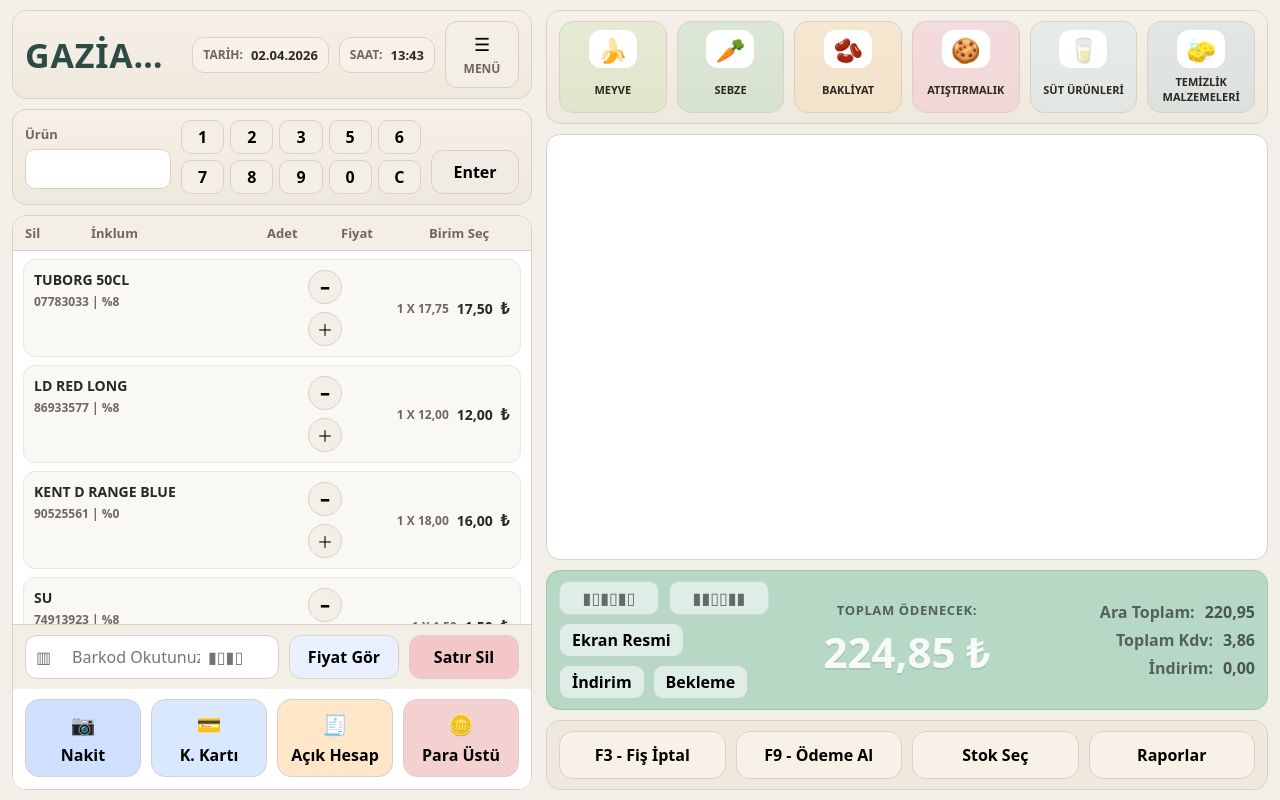
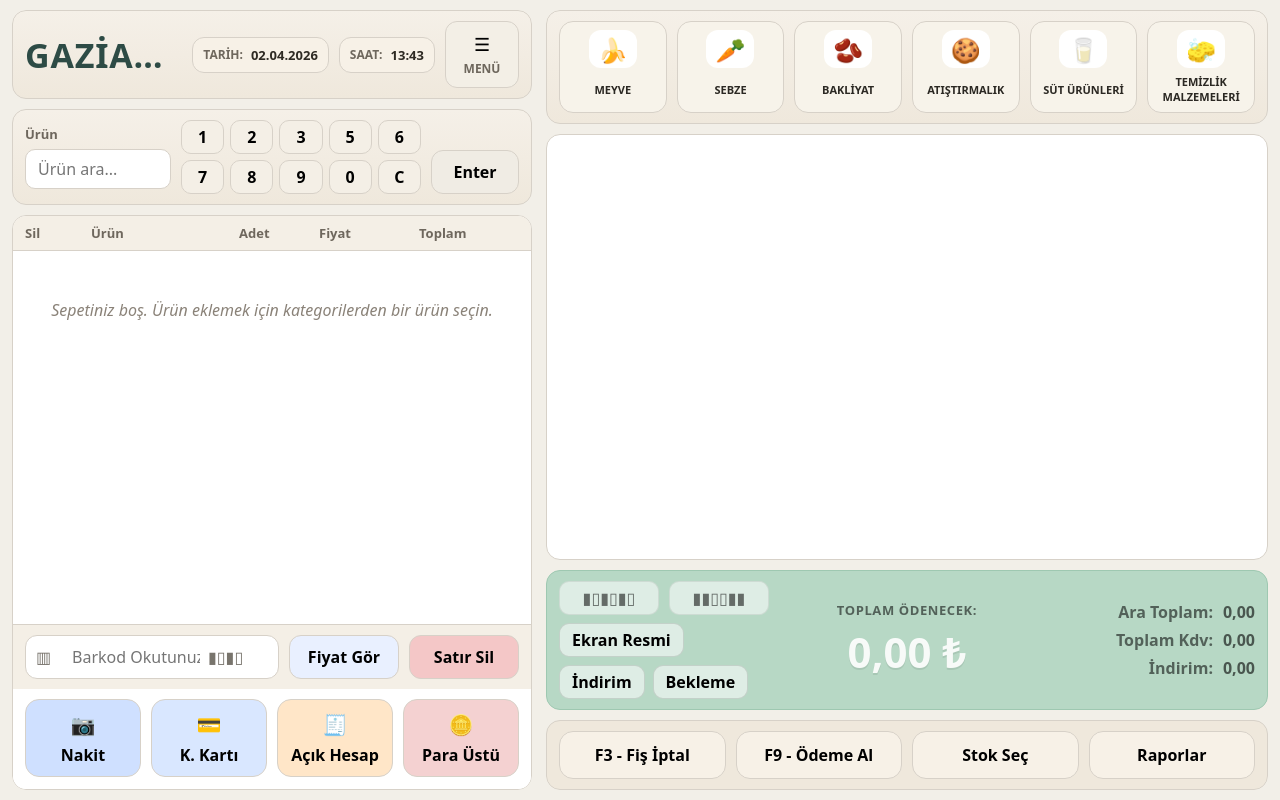
Before and after one commit to EsraKeskin42/market-sistem, a React (Vite) app: page / in a window 1280 px wide. Built offline with nearby package versions, Linux system fonts and the light colour scheme.

Commit message:
Add delete button styles and update cart layout in App component

```diff
--- a/src/App.css
+++ b/src/App.css
@@ -650,3 +650,33 @@ body,
   text-overflow: ellipsis;
   white-space: nowrap;
 }
+
+
+
+
+/* Sil butonu için */
+.deleteBtn {
+  width: 34px;
+  height: 34px;
+  border-radius: 999px;
+  background: #f8d7da;
+  color: #c82333;
+  font-size: 20px;
+  font-weight: 900;
+  border: 1px solid #f5c6cb;
+  cursor: pointer;
+}
+
+.deleteBtn:hover {
+  background: #f5c6cb;
+}
+
+/* cartCols güncellemesi (grid-template-columns) */
+.cartCols {
+  display: grid;
+  grid-template-columns: 56px 1fr 70px 90px 100px;   /* Sil | Ürün | Adet | Fiyat | Toplam */
+  gap: 10px;
+  font-size: 13px;
+  color: var(--muted, #8a8278);
+  font-weight: 700;
+}
--- a/src/App.tsx
+++ b/src/App.tsx
@@ -1,5 +1,13 @@
 import { useEffect, useMemo, useState } from 'react'
 import './App.css'
+
+interface CartItem {
+  name: string
+  price: string
+  numericPrice: number
+  qty: number
+  art: string
+}
 
 function App() {
   const win = globalThis as any
@@ -10,39 +18,36 @@ function App() {
       typeof window !== 'undefined' ? window.localStorage.getItem('market_city') : null
     return cityFromElectron || cityFromStorage || 'GAZİANTEP'
   })
+
   const [activeCategoryId, setActiveCategoryId] = useState<string | null>(null)
   const [now, setNow] = useState(() => new Date())
+  const [cart, setCart] = useState<CartItem[]>([])
 
+  // Saat güncellemesi
   useEffect(() => {
     const t = setInterval(() => setNow(new Date()), 1000)
     return () => clearInterval(t)
   }, [])
 
-  // Şehir bilgisi Electron'dan geliyorsa kalıcı olsun.
+  // Electron'dan şehir gelirse kaydet
   useEffect(() => {
     if (!cityFromElectron) return
     try {
       window.localStorage.setItem('market_city', cityFromElectron)
-    } catch {
-      // localStorage kapalıysa umursamıyoruz.
-    }
+    } catch {}
   }, [cityFromElectron])
 
-  const categories = useMemo(
-    () => [
+  const categories = useMemo(() => [
     { id: 'meyve', label: 'MEYVE', icon: '🍌' },
     { id: 'sebze', label: 'SEBZE', icon: '🥕' },
     { id: 'bakliyat', label: 'BAKLİYAT', icon: '🫘' },
     { id: 'atis', label: 'ATIŞTIRMALIK', icon: '🍪' },
     { id: 'sut', label: 'SÜT ÜRÜNLERİ', icon: '🥛' },
     { id: 'temizlik', label: 'TEMİZLİK\nMALZEMELERİ', icon: '🧽' },
-    ],
-    [],
-  )
+  ], [])
 
-  const productsByCategory = useMemo(() => {
-    // Gerçek ürün verisi gelince burayı API/DB ile değiştireceğiz.
-    return {
+  // ====================== ÜRÜN VERİLERİ ======================
+  const productsByCategory = useMemo(() => ({
     meyve: [
       { name: 'MUZ', price: '25,00 TL', art: '🍌' },
       { name: 'ELMA (kg)', price: '20,00 TL', art: '🍎' },
@@ -52,7 +57,6 @@ function App() {
       { name: 'LİMON', price: '18,00 TL', art: '🍋' },
     ],
     sebze: [
-
       { name: 'DOMATES (kg)', price: '25,00 TL', art: '🍅' },
       { name: 'SALATALIK (kg)', price: '20,00 TL', art: '🥒' },
       { name: 'BİBER (kg)', price: '30,00 TL', art: '🫑' },
@@ -110,29 +114,95 @@ function App() {
       { name: 'KAĞIT HAVLU (6\'lı)', price: '85,00 TL', art: '🧻' },
       { name: 'TUVALET KAĞIDI (16\'lı)', price: '140,00 TL', art: '🧻' }
     ],
-    } as Record<string, Array<{ name: string; price: string; art: string }>>
-  }, [])
+  } as Record<string, Array<{ name: string; price: string; art: string }>>), [])
 
   const activeProducts = useMemo(() => {
     if (!activeCategoryId) return []
     return productsByCategory[activeCategoryId] ?? []
   }, [activeCategoryId, productsByCategory])
 
+  // Fiyatı sayıya çevirme
+  const parsePrice = (priceStr: string): number => {
+    return parseFloat(priceStr.replace(',', '.').replace(' TL', ''))
+  }
+
+  // Sepete ürün ekleme
+  const addToCart = (product: { name: string; price: string; art: string }) => {
+    const numericPrice = parsePrice(product.price)
+
+    setCart(prev => {
+      const existingIndex = prev.findIndex(item => item.name === product.name)
+
+      if (existingIndex !== -1) {
+        // Aynı ürün varsa adet artır
+        const updated = [...prev]
+        updated[existingIndex] = {
+          ...updated[existingIndex],
+          qty: updated[existingIndex].qty + 1
+        }
+        return updated
+      } else {
+        // Yeni ürün ekle
+        return [
+          ...prev,
+          { name: product.name, price: product.price, numericPrice, qty: 1, art: product.art }
+        ]
+      }
+    })
+  }
+
+  // Sepetten ürün tamamen silme
+  const removeFromCart = (index: number) => {
+    setCart(prev => prev.filter((_, i) => i !== index))
+  }
+
+  // Adet değiştirme (artırma / azaltma)
+  const changeQuantity = (index: number, delta: number) => {
+    setCart(prev => {
+      const newCart = [...prev]
+      const currentQty = newCart[index].qty
+      const newQty = currentQty + delta
+
+      if (newQty < 1) {
+        return newCart.filter((_, i) => i !== index)
+      }
+
+      newCart[index] = {
+        ...newCart[index],
+        qty: newQty
+      }
+
+      return newCart
+    })
+  }
+
+  // Toplamları hesaplama
+  const totals = useMemo(() => {
+    const subtotal = cart.reduce((sum, item) => sum + item.numericPrice * item.qty, 0)
+    const tax = subtotal * 0.08 // %8 KDV
+    const discount = 0
+    const total = subtotal + tax - discount
+
+    return {
+      subtotal: subtotal.toFixed(2).replace('.', ','),
+      tax: tax.toFixed(2).replace('.', ','),
+      discount: discount.toFixed(2).replace('.', ','),
+      total: total.toFixed(2).replace('.', ',')
+    }
+  }, [cart])
+
   return (
     <div className="pos">
       <div className="posGrid">
         <aside className="left">
+          {/* Brand Row */}
           <div className="brandRow">
             <div className="brand">{storeName}</div>
             <div className="dt">
               <div className="pill">
                 <div className="pillLabel">TARİH:</div>
                 <div className="pillValue">
-                  {now.toLocaleDateString('tr-TR', {
-                    day: '2-digit',
-                    month: '2-digit',
-                    year: 'numeric',
-                  })}
+                  {now.toLocaleDateString('tr-TR', { day: '2-digit', month: '2-digit', year: 'numeric' })}
                 </div>
               </div>
               <div className="pill">
@@ -148,10 +218,11 @@ function App() {
             </button>
           </div>
 
+          {/* Search Row */}
           <div className="searchRow">
             <label className="field">
               <div className="fieldLabel">Ürün</div>
-              <input className="fieldInput" placeholder="" />
+              <input className="fieldInput" placeholder="Ürün ara..." />
             </label>
             <div className="keypad">
               <button type="button">1</button>
@@ -168,44 +239,70 @@ function App() {
             <button className="enterBtn" type="button">Enter</button>
           </div>
 
+          {/* ====================== SEPET ====================== */}
           <div className="cart">
             <div className="cartHead">
               <div className="cartCols">
                 <span>Sil</span>
-                <span>İnklum</span>
+                <span>Ürün</span>
                 <span>Adet</span>
                 <span>Fiyat</span>
-                <span>Birim Seç</span>
+                <span>Toplam</span>
               </div>
             </div>
 
             <div className="cartRows">
-              {[
-                { name: 'TUBORG 50CL', code: '07783033', tax: '%8', qty: '1', price: '17,75', total: '17,50' },
-                { name: 'LD RED LONG', code: '86933577', tax: '%8', qty: '1', price: '12,00', total: '12,00' },
-                { name: 'KENT D RANGE BLUE', code: '90525561', tax: '%0', qty: '1', price: '18,00', total: '16,00' },
-                { name: 'SU', code: '74913923', tax: '%8', qty: '1', price: '1,50', total: '1,50' },
-                { name: 'SİGARA', code: '35148333', tax: '%18', qty: '1', price: '15,60', total: '15,60' },
-                { name: 'OLMECA BLANCO 70CL', code: '00000000', tax: '%0', qty: '1', price: '20,00', total: '20,00' },
-              ].map((r) => (
-                <div className="cartRow" key={r.name}>
+              {cart.length === 0 ? (
+                <div style={{ padding: '40px 20px', textAlign: 'center', color: '#8a8278', fontStyle: 'italic' }}>
+                  Sepetiniz boş. Ürün eklemek için kategorilerden bir ürün seçin.
+                </div>
+              ) : (
+                cart.map((item, index) => {
+                  const lineTotal = (item.numericPrice * item.qty).toFixed(2).replace('.', ',')
+
+                  return (
+                    <div className="cartRow" key={index}>
+                      <button
+                        className="mini deleteBtn"
+                        type="button"
+                        onClick={() => removeFromCart(index)}
+                      >
+                        ×
+                      </button>
+
                       <div className="cartName">
-                    <div className="n">{r.name}</div>
+                        <div className="n">{item.name}</div>
                         <div className="m">
-                      <span>{r.code}</span> | <span>{r.tax}</span>
+                          <span>{item.art}</span>
                         </div>
                       </div>
+
                       <div className="cartControls">
-                    <button className="mini" type="button">−</button>
-                    <button className="mini" type="button">＋</button>
+                        <button
+                          className="mini"
+                          type="button"
+                          onClick={() => changeQuantity(index, -1)}
+                        >
+                          −
+                        </button>
+                        <button
+                          className="mini"
+                          type="button"
+                          onClick={() => changeQuantity(index, 1)}
+                        >
+                          ＋
+                        </button>
                       </div>
+
                       <div className="cartCalc">
-                    <div className="calc">{r.qty} X {r.price}</div>
-                    <div className="sum">{r.total}</div>
+                        <div className="calc">{item.qty} × {item.price}</div>
+                        <div className="sum">{lineTotal}</div>
                         <div className="try" aria-hidden="true">₺</div>
                       </div>
                     </div>
-              ))}
+                  )
+                })
+              )}
             </div>
 
             <div className="barcodeRow">
@@ -248,12 +345,9 @@ function App() {
                   className={`cat ${active ? 'active' : ''}`}
                   type="button"
                   key={c.id}
-                  data-cat-id={c.id}
                   onClick={() => setActiveCategoryId(c.id)}
                 >
-                  <div className="catIco" aria-hidden="true">
-                    {c.icon}
-                  </div>
+                  <div className="catIco" aria-hidden="true">{c.icon}</div>
                   <div className="catLbl">{c.label}</div>
                 </button>
               )
@@ -262,8 +356,13 @@ function App() {
 
           <div className="productsWrap">
             <div className="products">
-              {activeProducts.map((p) => (
-                <button className="prod" type="button" key={p.name}>
+              {activeProducts.map((p, idx) => (
+                <button
+                  className="prod"
+                  type="button"
+                  key={idx}
+                  onClick={() => addToCart(p)}
+                >
                   <div className="prodImg" aria-hidden="true">{p.art}</div>
                   <div className="prodName">{p.name}</div>
                   <div className="prodPrice">{p.price}</div>
@@ -284,15 +383,17 @@ function App() {
                 <button className="miniAction" type="button">Bekleme</button>
               </div>
             </div>
+
             <div className="totalMid">
               <div className="totalTitle">TOPLAM ÖDENECEK:</div>
-              <div className="totalValue">224,85 ₺</div>
+              <div className="totalValue">{totals.total} ₺</div>
             </div>
+
             <div className="totalRight">
               <div className="totals">
-                <div><span>Ara Toplam:</span><b>220,95</b></div>
-                <div><span>Toplam Kdv:</span><b>3,86</b></div>
-                <div><span>İndirim:</span><b>0,00</b></div>
+                <div><span>Ara Toplam:</span><b>{totals.subtotal}</b></div>
+                <div><span>Toplam Kdv:</span><b>{totals.tax}</b></div>
+                <div><span>İndirim:</span><b>{totals.discount}</b></div>
               </div>
             </div>
           </div>
```
Lines whose indentation alone changed are shown as unchanged.
